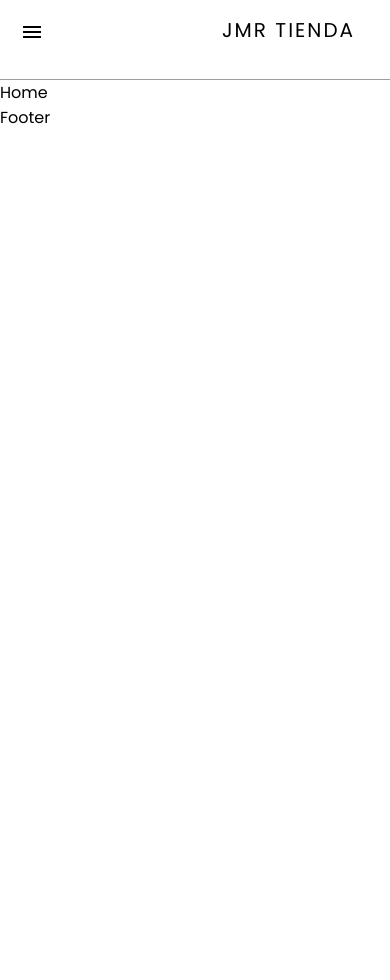
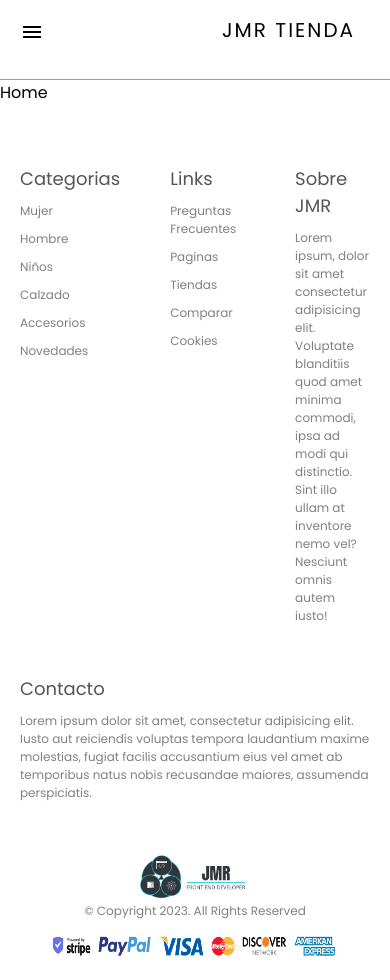
Before and after one commit to JMRodriguez-work/e-commerce-clothing, a React (Vite) app in the folder client/: page / in a window 390 px wide. Before the commit the page ends 844 px from the top, so only its background shows below. Built offline with nearby package versions, Linux system fonts and the light colour scheme.

Commit message:
ADD: Footer

```diff
--- a/client/src/App.jsx
+++ b/client/src/App.jsx
@@ -1,6 +1,8 @@
 import { createBrowserRouter, RouterProvider, Outlet } from "react-router-dom";
 import { Home, Product, Products } from "./pages/index";
 import { NavBar, Footer } from "./components/index";
+
+//NEXT: SLIDER
 
 const Layout = () => {
   return (
--- /dev/null
+++ b/client/src/components/Footer/Footer.css
@@ -0,0 +1,106 @@
+.footer {
+  display: flex;
+  flex-direction: column;
+  margin: 100px 200px 20px 200px;
+}
+
+.top-footer {
+  display: flex;
+  gap: 50px;
+}
+
+.bottom-footer {
+  display: flex;
+  justify-content: space-between;
+  margin-top: 50px;
+}
+
+.left-footer {
+  display: flex;
+  align-items: center;
+}
+
+.bottom-footer .left-footer p {
+  font-size: 12px;
+  color: gray;
+}
+.payment-logo {
+  width: 350px;
+  height: 50px;
+}
+
+.logo {
+  width: 150px;
+  height: 50px;
+  object-fit: contain;
+}
+
+.item-footer {
+  display: flex;
+  flex-direction: column;
+  flex: 1;
+  gap: 10px;
+  font-size: 14px;
+}
+
+.item-footer h1 {
+  font-size: 18px;
+  font-weight: 500;
+  color: #555;
+}
+
+.item-footer p {
+  color: gray;
+}
+
+.item-footer:nth-child(-n + 2) p:hover {
+  text-decoration: underline;
+  cursor: pointer;
+}
+
+
+/*LAPTOP*/
+@media screen and (max-width: 1024px) {
+  .footer {
+    margin: 80px 180px 10px 180px;
+  }
+}
+
+@media screen and (max-width: 768px) {
+  .footer {
+    margin: 60px 100px 10px 100px;
+  }
+  .item-footer {
+    font-size: 12px;
+  }
+}
+
+
+@media screen and (max-width: 425px) {
+  .footer {
+    margin: 60px 20px 10px 20px;
+  }
+  .top-footer {
+    flex-wrap: wrap;
+  }
+  .item-footer {
+    flex: 1;
+  }
+  .bottom-footer {
+    flex-direction: column;
+  }
+
+  .bottom-footer .left-footer {
+    flex-direction: column;
+  }
+
+  .payment-logo {
+    width: 300px;
+  }
+
+  .right {
+    display: flex;
+    align-items: center;
+    justify-content: center;
+  }
+}
--- a/client/src/components/Footer/Footer.jsx
+++ b/client/src/components/Footer/Footer.jsx
@@ -1,7 +1,47 @@
 import React from "react";
+import "./Footer.css";
 
 const Footer = () => {
-  return <div>Footer</div>;
+  return (
+    <div className="footer">
+      <div className="top-footer">
+        <div className="item-footer">
+          <h1>Categorias</h1>
+          <p>Mujer</p>
+          <p>Hombre</p>
+          <p>Niños</p>
+          <p>Calzado</p>
+          <p>Accesorios</p>
+          <p>Novedades</p>
+        </div>
+        <div className="item-footer">
+          <h1>Links</h1>
+          <p>Preguntas Frecuentes</p>
+          <p>Paginas</p>
+          <p>Tiendas</p>
+          <p>Comparar</p>
+          <p>Cookies</p>
+        </div>
+        <div className="item-footer">
+          <h1>Sobre JMR</h1>
+          <p>Lorem ipsum, dolor sit amet consectetur adipisicing elit. Voluptate blanditiis quod amet minima commodi, ipsa ad modi qui distinctio. Sint illo ullam at inventore nemo vel? Nesciunt omnis autem iusto!</p>
+        </div>
+        <div className="item-footer">
+          <h1>Contacto</h1>
+          <p>Lorem ipsum dolor sit amet, consectetur adipisicing elit. Iusto aut reiciendis voluptas tempora laudantium maxime molestias, fugiat facilis accusantium eius vel amet ab temporibus natus nobis recusandae maiores, assumenda perspiciatis.</p>
+        </div>
+      </div>
+      <div className="bottom-footer">
+        <div className="left-footer">
+          <img className="logo" src="/img/logo.png" alt="jmr logo" />
+          <p>© Copyright 2023. All Rights Reserved</p>
+        </div>
+        <div className="right">
+          <img className="payment-logo" src="/img/payment.png" alt="payment methods" />
+        </div>
+      </div>
+    </div>
+  );
 };
 
 export { Footer };
--- a/client/src/components/NavBar/NavBar.css
+++ b/client/src/components/NavBar/NavBar.css
@@ -15,7 +15,7 @@
   font-size: 18px;
 }
 
-.left {
+.left-navbar {
   display: flex;
   align-items: center;
   gap: 25px;
@@ -30,10 +30,13 @@
     left: 0;
     padding-left: 24px;
     background-color: #fff;
-    width: calc(100% - 24px);
+    width: 100vw;
     display: flex;
     flex-direction: column;
     gap: 10px;
+    padding-bottom: 10px;
+    box-shadow: 0 4px 2px -2px gray;
+    transition: all 5s ease-in;
 
 }
 
@@ -42,7 +45,7 @@
   letter-spacing: 2px;
 }
 
-.right {
+.right-navbar {
   display: flex;
   align-items: center;
   gap: 25px;
@@ -112,19 +115,23 @@ span {
         font-size: 13px;
     }
 
-    .left,
-    .right {
+    .left-navbar,
+    .right-navbar {
         gap: 5px;
     }
+}
+
+/*to fix issue*/
+@media screen and (min-width: 800px) {
+  .mobile-menu {
+      display: none;
+  }
 }
 
 /*TABLET*/
 
 @media screen and (max-width: 768px) {
-    .left,
-    .right {
-        display: none;
-    }
+
 
     .center {
         display: flex;
@@ -142,13 +149,15 @@ span {
     .navbar {
       border-bottom: 1px solid rgba(69, 71, 68, 0.53);
     }
+    .left-navbar,
+    .right-navbar {
+        display: none;
+    }
 
 }
 
-
-/*to fix issue*/
-@media screen and (min-width: 800px) {
-    .mobile-menu {
-        display: none;
-    }
+@media screen and (max-width: 588px) {
+  body {
+    min-width: 100vw;
+  }
 }
--- a/client/src/components/NavBar/NavBar.jsx
+++ b/client/src/components/NavBar/NavBar.jsx
@@ -23,7 +23,7 @@ const NavBar = () => {
         <button className="mobile-menu-icon" onClick={() => setMobile(!Mobile)}>
           {Mobile ? <CloseIcon /> : <MenuIcon />}
         </button>
-        <div className="left">
+        <div className="left-navbar">
           <div className="item">
             <img src={argflag} alt="spanish argentina" width={30} height={18} />
             <KeyboardArrowDownIcon />
@@ -45,7 +45,7 @@ const NavBar = () => {
         <div className="center">
           <Link to="/">JMR TIENDA</Link>
         </div>
-        <div className="right">
+        <div className="right-navbar">
           <div className="item">
             <Link to="">Inicio</Link>
           </div>
--- a/client/src/index.scss
+++ b/client/src/index.scss
@@ -15,6 +15,7 @@
 }
 
 .app {
+
   a {
     color: inherit;
     text-decoration: none;
@@ -23,4 +24,6 @@
     border: none;
     background-color: inherit;
   }
+
+
 }
```
Also changed, not shown: client/public/img/logo-white.png (added), client/public/img/logo.png (added).
